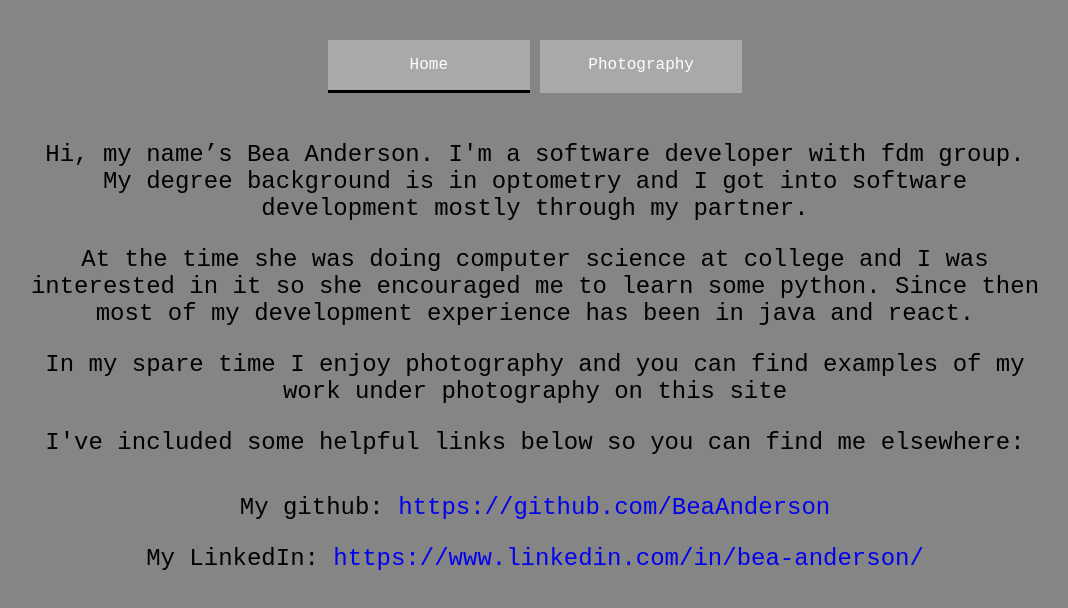
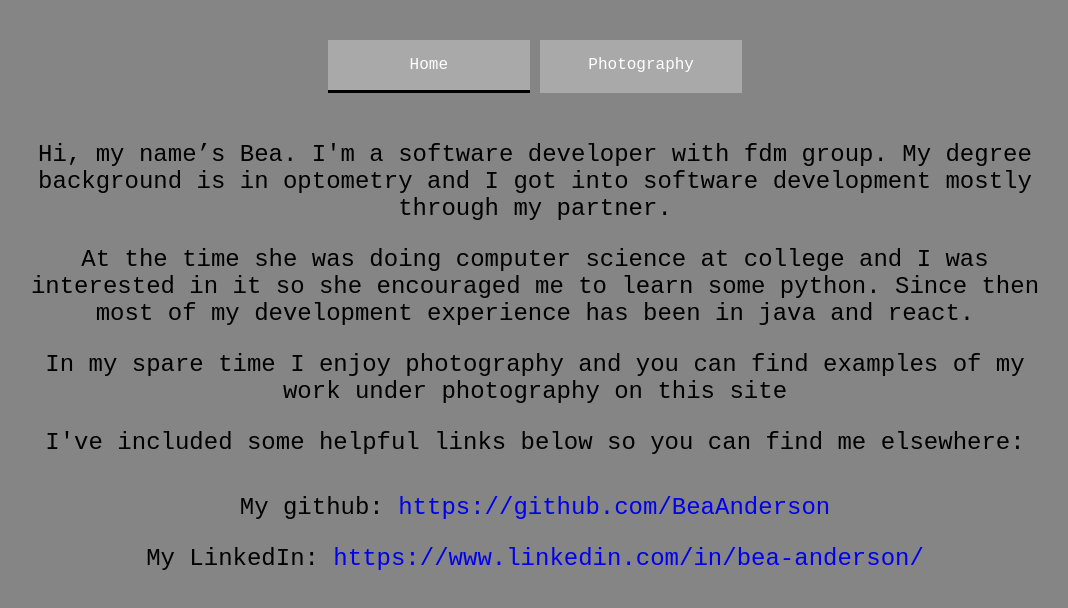
Before and after one commit to BeaAnderson/MyWebsite, a plain HTML site: page index.html in a window 1280 px wide. Shown: the part 110-718 px from the top of the page, without its empty margins (105-1173 px from the left). Drawn offline with Linux system fonts and the light colour scheme.

Commit message:
removed full name

```diff
--- a/index.html
+++ b/index.html
@@ -18,7 +18,7 @@
       <a class="two" href="/photography.html"><p class="para">Photography</p></a>
     </div>
     <div class="content">
-      <p>Hi, my name’s Bea Anderson. I'm a software developer with fdm group. My degree background is in optometry and
+      <p>Hi, my name’s Bea. I'm a software developer with fdm group. My degree background is in optometry and
       I got into software development mostly through my partner.</p>
       <p>At the time she was doing computer science at college and I was interested in it so she encouraged me to learn some python.
       Since then most of my development experience has been in java and react.</p>
```
